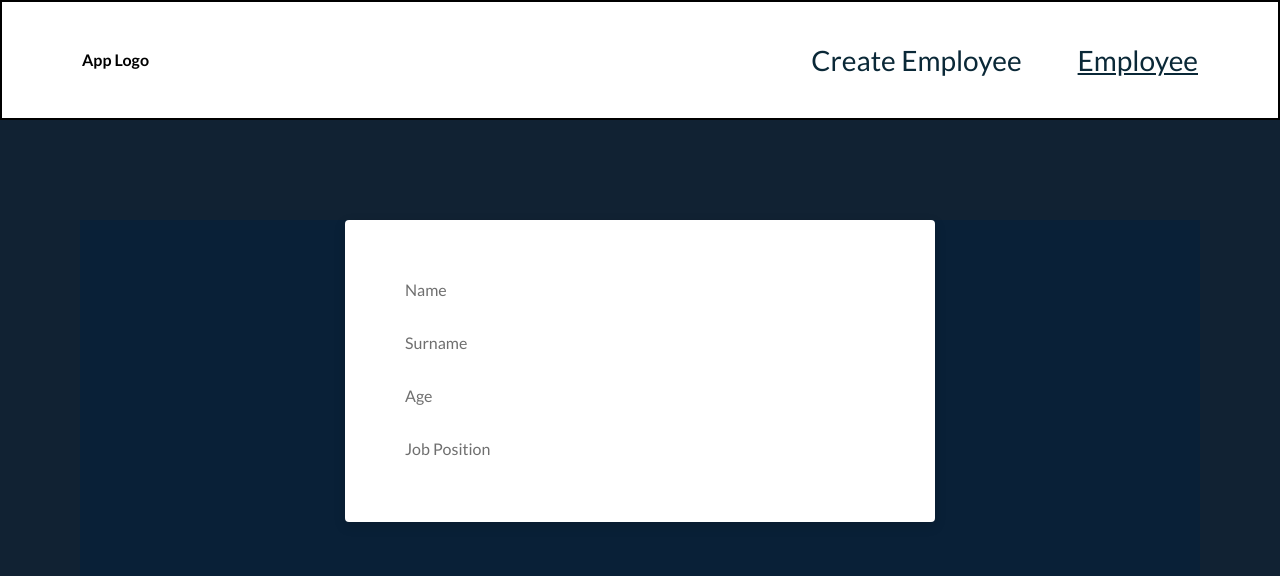
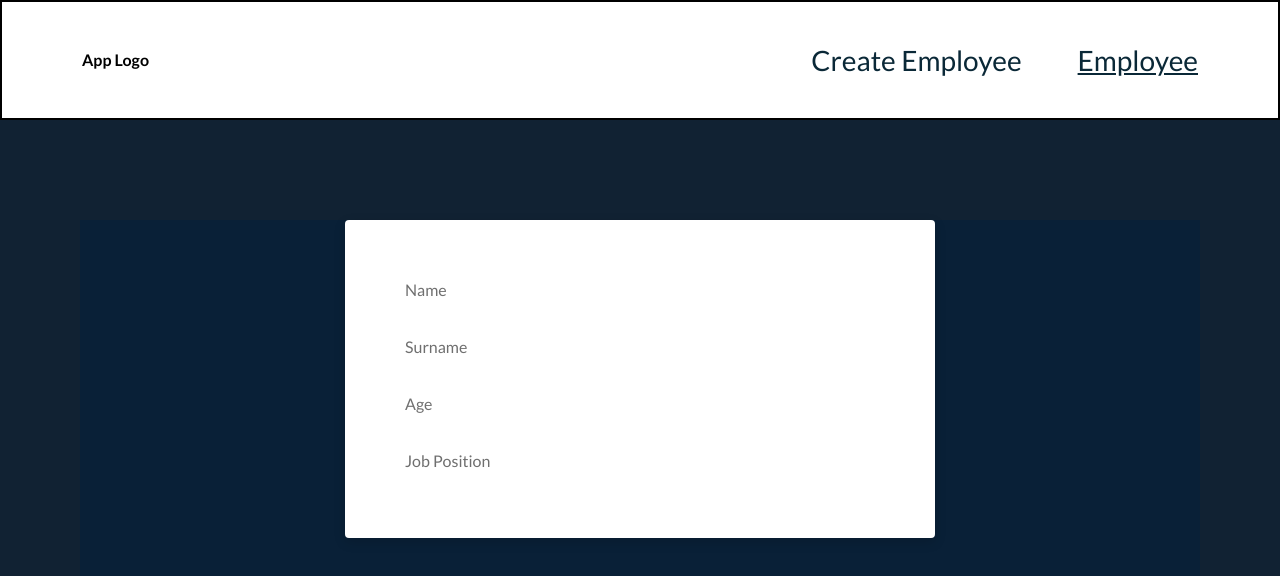
Before and after one commit to orekhov-vitaly/creating_employee, a React (Vite) app: page /employee in a window 1280 px wide. Shown: the top 576 px of the page. Built offline with nearby package versions, Linux system fonts and the light colour scheme.

Commit message:
Functional

```diff
--- a/src/pages/Employee/styles.ts
+++ b/src/pages/Employee/styles.ts
@@ -24,7 +24,7 @@ export const EmployeeBlock = styled.div`
 export const EmployeeGroup = styled.div`
   display: flex;
   flex-direction: column;
-  gap: 4px;
+  gap: 8px;
 `;
 
 export const Label = styled.div`
```
